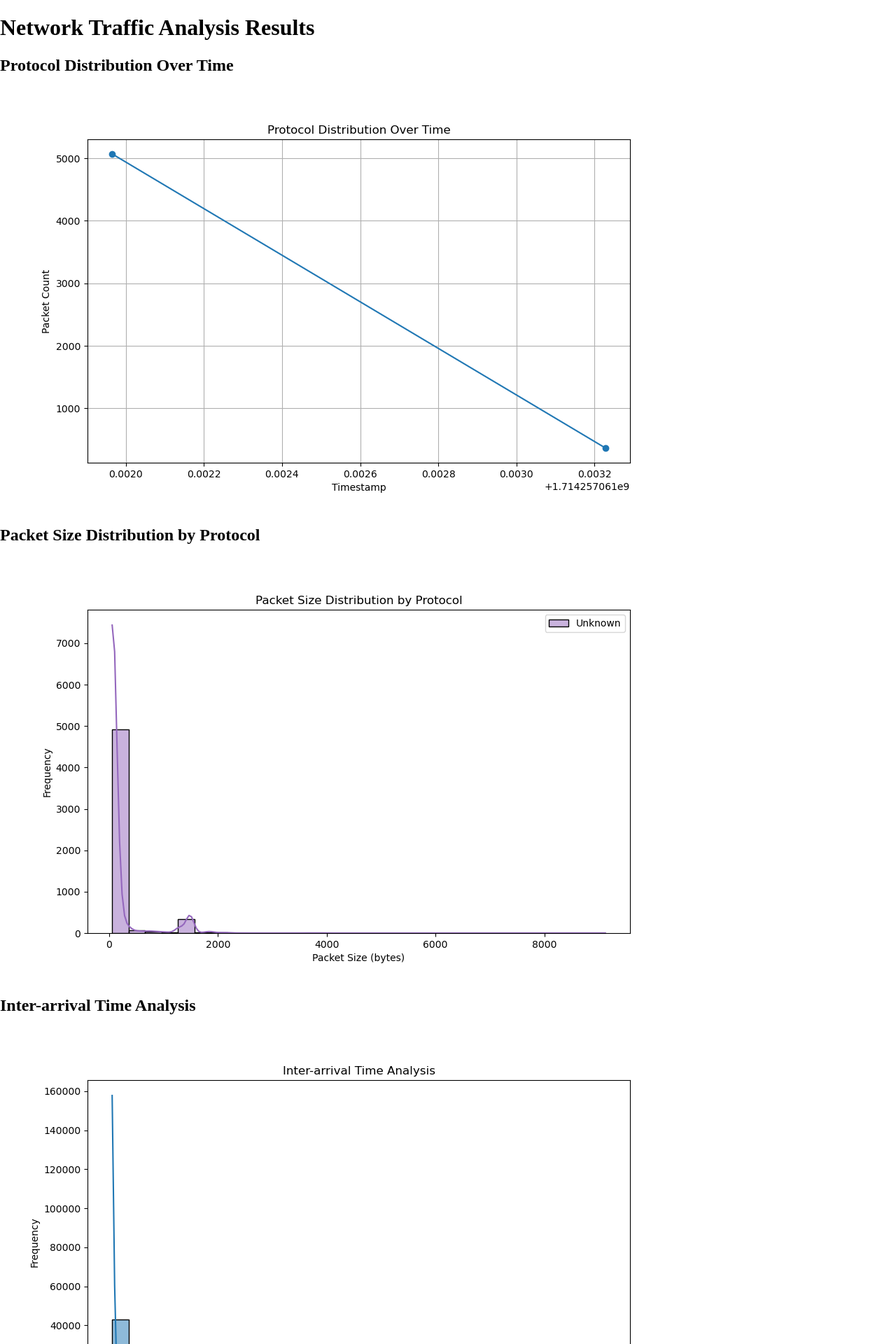
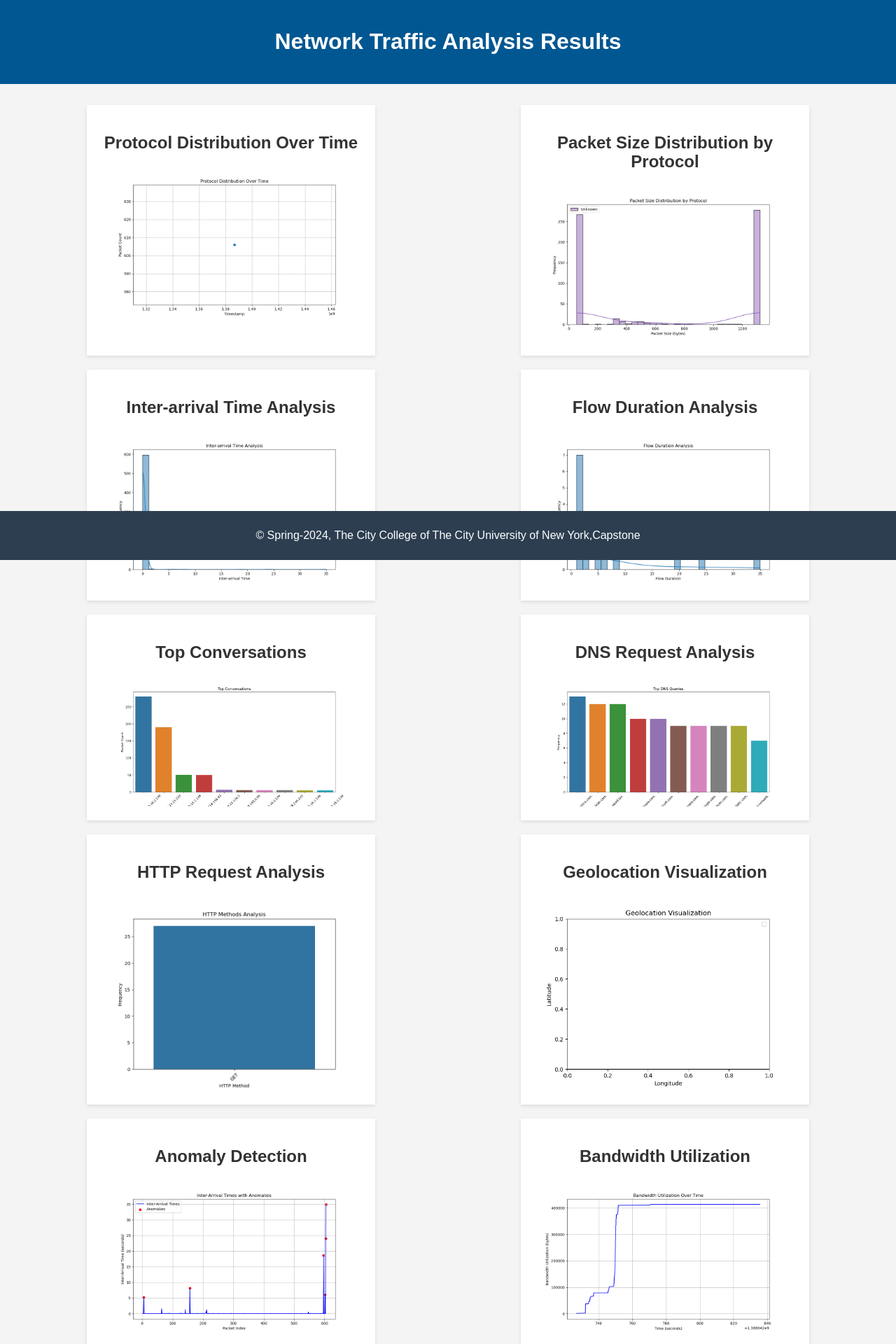
Before and after one commit to makt96/treebased-ids, a Flask app: template templates/result.html in a window 1280 px wide. Shown: the top 1920 px of the page at 70% size. Run offline with Flask 3, Linux system fonts and the light colour scheme; the template is opened without the code that fills it, so the values that code supplies are empty; parts of the project's set-up code (start-up, migrations or seed data) failed here and were passed over.

Commit message:
CSS Design for Static Analysis

```diff
--- a/static/css/style.css
+++ b/static/css/style.css
@@ -0,0 +1,96 @@
+/* General Body Styles */
+body {
+    font-family: 'Arial', sans-serif;
+    color: #333;
+    background-color: #f4f4f4;
+    margin: 0;
+    padding: 0;
+}
+
+/* Header Styles */
+header {
+    background-color: #005792;
+    color: #ffffff;
+    padding: 20px 0;
+    text-align: center;
+}
+
+/* Main Section Styles */
+main {
+    padding: 20px;
+    display: flex;
+    flex-wrap: wrap;
+    justify-content: space-around;
+}
+
+section {
+    background: #ffffff;
+    box-shadow: 0 2px 5px rgba(0,0,0,0.1);
+    margin: 10px;
+    padding: 20px;
+    flex-basis: 30%; /* Adjusts width of sections, responsive to screen size */
+    position: relative;
+}
+
+h1, h2 {
+    text-align: center;
+}
+
+/* Image Styles */
+img {
+    width: 100%;
+    height: auto;
+    display: block;
+    margin: 0 auto;
+}
+
+/* Footer Styles */
+footer {
+    background-color: #2c3e50;
+    color: #ffffff;
+    text-align: center;
+    padding: 10px 0;
+    position: fixed;
+    left: 0;
+    bottom: 0;
+    width: 100%;
+}
+
+/* Responsive Grid for Sections */
+@media (max-width: 768px) {
+    main {
+        flex-direction: column;
+    }
+    section {
+        flex-basis: 90%; /* Makes each section take almost full width */
+    }
+}
+
+/* Hover Effects on Sections for Interactivity */
+section:hover {
+    transform: translateY(-5px);
+    box-shadow: 0 5px 15px rgba(0,0,0,0.2);
+}
+
+/* Normalize anchor link styles */
+a {
+    color: inherit;
+    text-decoration: none;
+}
+
+/* Custom Scrollbar Styles for Aesthetic Enhancement */
+::-webkit-scrollbar {
+    width: 10px;
+}
+
+::-webkit-scrollbar-track {
+    background: #f1f1f1;
+}
+
+::-webkit-scrollbar-thumb {
+    background: #888;
+}
+
+::-webkit-scrollbar-thumb:hover {
+    background: #555;
+}
--- a/templates/index.html
+++ b/templates/index.html
@@ -5,13 +5,14 @@
 <head>
     <meta charset="UTF-8">
     <meta name="viewport" content="width=device-width, initial-scale=1.0">
-    <title>Upload File</title>
+    <title>Upload your Pcap File</title>
+    <link rel="stylesheet" href="{{ url_for('static', filename='css/index.css') }}">
 </head>
 <body>
     <h1>Upload a File</h1>
     <form action="/upload" method="post" enctype="multipart/form-data">
         <input type="file" name="file">
-        <button type="submit">Upload</button>
+        <button type="submit">Start Analysis</button>
     </form>
 </body>
 </html>
--- a/templates/result.html
+++ b/templates/result.html
@@ -5,7 +5,9 @@
     <meta name="viewport" content="width=device-width, initial-scale=1.0">
     <title>Result Page</title>
     <link rel="stylesheet" href="https://cdnjs.cloudflare.com/ajax/libs/normalize/8.0.1/normalize.min.css">
-    <link rel="stylesheet" href="styles.css"> <!-- Assuming you have a CSS file for styling -->
+    <link rel="stylesheet" href="{{ url_for('static', filename='css/style.css') }}">
+
+
 </head>
 <body>
     <header>
@@ -87,7 +89,7 @@
         </section>
     </main>
     <footer>
-        <p>&copy; 2024 Your Company</p>
+        <p>&copy; Spring-2024, The City College of The City University of New York,Capstone</p>
     </footer>
 </body>
 </html>
```
Also changed, not shown: static/css/index.css (added, +49 -0 lines), static/images/anomaly_detection.png, static/images/bandwidth_utilization.png, static/images/flow_duration_analysis.png, static/images/inter_arrival_time_analysis.png, static/images/packet_size_distribution_by_protocol.png, static/images/protocol_distribution_over_time.png, static/images/top_conversations.png.
